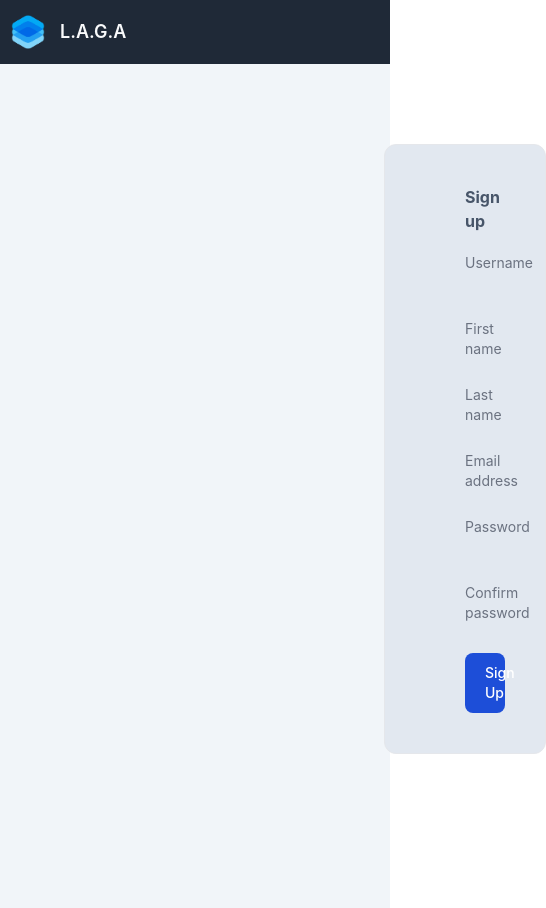
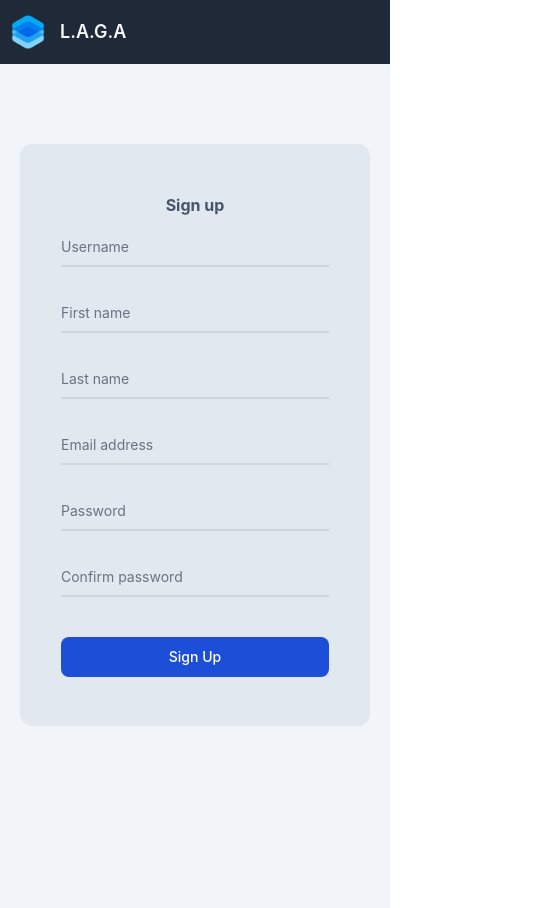
Before and after one commit to bannersamuelson/Life-After-General-Assembly, a React (Create React App) app in the folder lab/: page /signup in a window 390 px wide. Shown: the whole page, 546 px wide, since content can reach past the window. Built offline with nearby package versions, Linux system fonts and the light colour scheme.

Commit message:
fixed sizing

```diff
--- a/lab/src/screen/SignUp/SignUp.jsx
+++ b/lab/src/screen/SignUp/SignUp.jsx
@@ -62,7 +62,7 @@ export default function SignUp(props) {
     <div className="bg-slate-100 text-slate-600 py-20 h-screen">
       <form
         onSubmit={handleSubmit}
-        className="px-20 py-10 mx-96 bg-slate-200 border-slate300 border rounded-xl">
+        className="px-10 py-12 mx-5 sm:px-10 sm:py-10 sm:mx-5 bg-slate-200 border-slate300 border rounded-xl md:px-10 md:py-5 md:mx-44 lg:px-20 lg:py-10 lg:mx-66 xl:px-20 xl:py-10 xl:mx-96 ">
         <h2 className="text-center font-bold pb-2">Sign up</h2>
         <div class="relative z-0 mb-6 w-full group">
           <input
```
